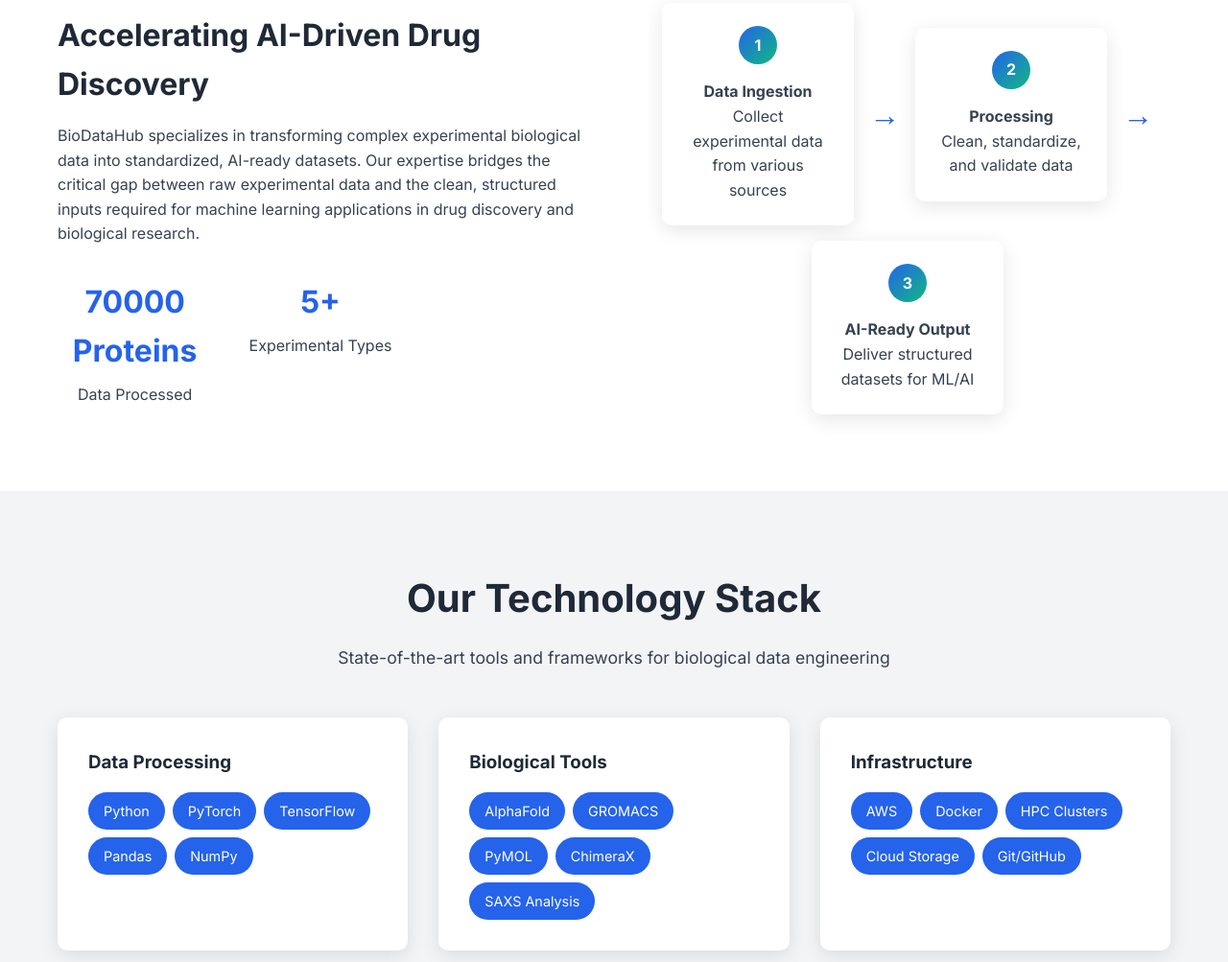
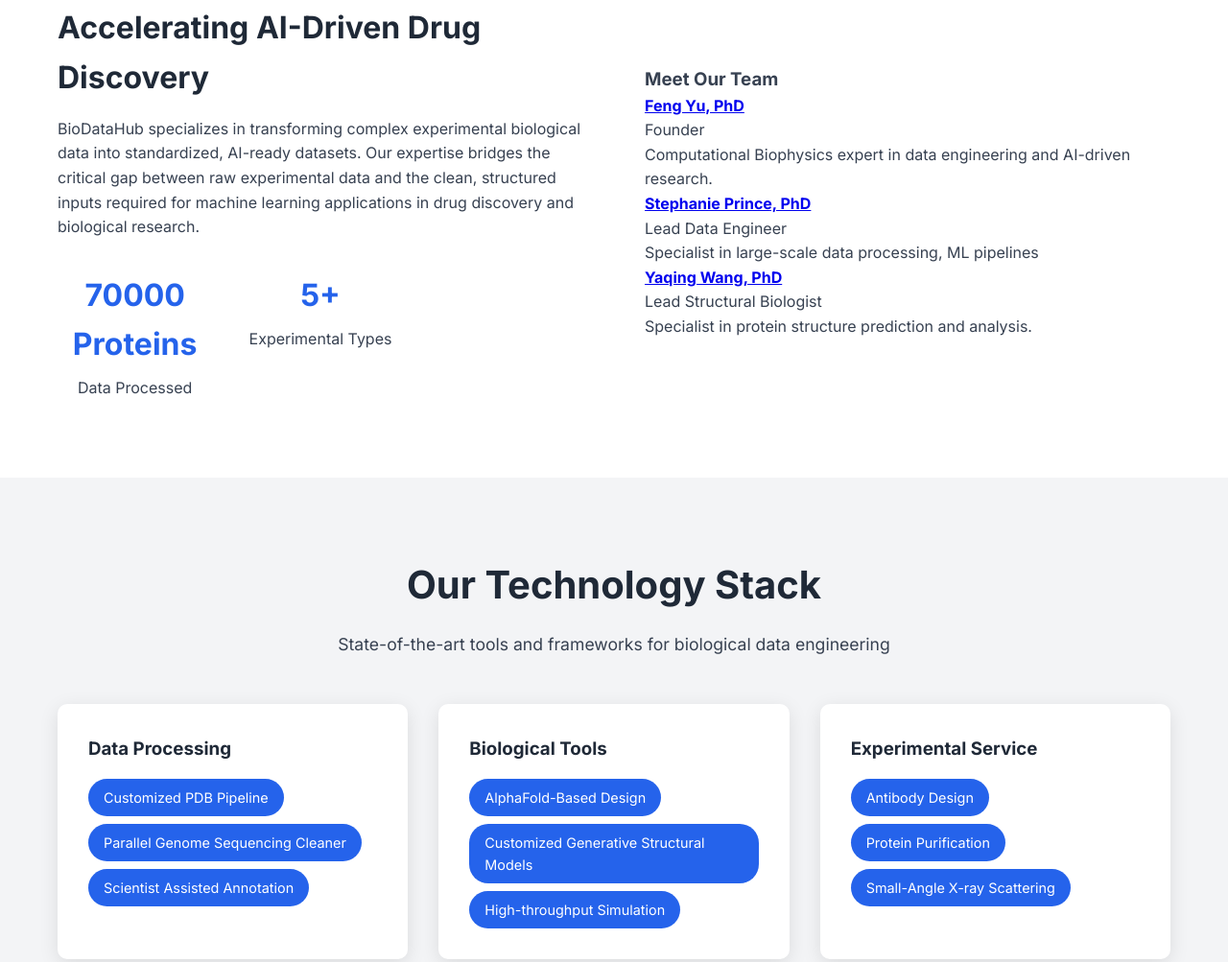
Before and after one commit to biodatahub/biodatahub.github.io, a plain HTML site: page index.html in a window 1280 px wide. Shown: the part 1507-2510 px from the top of the page at 96% size. Drawn offline with Linux system fonts and the light colour scheme.

Commit message:
add about

```diff
--- a/index.html
+++ b/index.html
@@ -42,7 +42,7 @@
         </div>
         <div class="hero-visual">
             <div class="data-flow-animation">
-                <div class="data-node" id="raw-data">Raw Data</div>
+                <div class="data-node" id="experimental-data">Raw Data</div>
                 <div class="data-flow-line"></div>
                 <div class="data-node" id="processing">Processing</div>
                 <div class="data-flow-line"></div>
@@ -58,28 +58,16 @@
             <p class="section-subtitle">Comprehensive data engineering solutions for experimental biology</p>
 
             <div class="services-grid">
-                <div class="service-card">
-                    <div class="service-icon">
-                        <i class="fas fa-lock"></i>
-                    </div>
-                    <h3>Private Data Engineering</h3>
-                    <p>Custom data engineering solutions for proprietary experimental datasets with complete confidentiality and security</p>
-                    <ul class="service-features">
-                        <li>End-to-end data pipeline development</li>
-                        <li>Quality assurance and validation</li>
-                        <li>Secure cloud infrastructure</li>
-                    </ul>
-                </div>
 
                 <div class="service-card">
                     <div class="service-icon">
                         <i class="fas fa-database"></i>
                     </div>
-                    <h3>Public Dataset Curation</h3>
+                    <h3>Curated Dataset Subscription</h3>
                     <p>Transform publicly available biological datasets into clean, AI-ready training data</p>
                     <ul class="service-features">
+                        <li>Low Cost and Startup Friendly</li>
                         <li>Data standardization and cleaning</li>
-                        <li>Metadata enrichment</li>
                         <li>Format optimization for ML/AI</li>
                     </ul>
                 </div>
@@ -89,13 +77,27 @@
                         <i class="fas fa-flask"></i>
                     </div>
                     <h3>Experimental Data Generation</h3>
-                    <p>Generate high-quality experimental data through our partner laboratory network</p>
+                    <p>Generate high-quality experimental data with in-house former National Lab Scientists</p>
                     <ul class="service-features">
-                        <li>Custom experimental design</li>
+                        <li>AI-driven experimental design</li>
                         <li>Data collection and processing</li>
                         <li>Integration with AI pipelines</li>
                     </ul>
                 </div>
+
+                <div class="service-card">
+                    <div class="service-icon">
+                        <i class="fas fa-lock"></i>
+                    </div>
+                    <h3>Private Data Engineering</h3>
+                    <p>Custom data engineering solutions for pharmaceutical companies with complete confidentiality and security</p>
+                    <ul class="service-features">
+                        <li>End-to-end data pipeline development</li>
+                        <li>Quality assurance and validation</li>
+                        <li>Secure cloud infrastructure</li>
+                    </ul>
+                </div>
+
             </div>
         </div>
     </section>
@@ -122,23 +124,30 @@
                 </div>
 
                 <div class="about-visual">
-                    <div class="process-diagram">
-                        <div class="process-step">
-                            <div class="step-number">1</div>
-                            <h4>Data Ingestion</h4>
-                            <p>Collect experimental data from various sources</p>
-                        </div>
-                        <div class="process-arrow">→</div>
-                        <div class="process-step">
-                            <div class="step-number">2</div>
-                            <h4>Processing</h4>
-                            <p>Clean, standardize, and validate data</p>
-                        </div>
-                        <div class="process-arrow">→</div>
-                        <div class="process-step">
-                            <div class="step-number">3</div>
-                            <h4>AI-Ready Output</h4>
-                            <p>Deliver structured datasets for ML/AI</p>
+                    <div class="team-section">
+                        <h3>Meet Our Team</h3>
+                        <div class="team-grid">
+                            <div class="team-member">
+                                <a href="https://www.linkedin.com/in/feng-yu-631731220/" target="_blank" rel="noopener">
+                                    <h4>Feng Yu, PhD</h4>
+                                </a>
+                                <p>Founder</p>
+                                <p>Computational Biophysics expert in data engineering and AI-driven research.</p>
+                            </div>
+                            <div class="team-member">
+                                <a href="https://www.linkedin.com/in/stephprince/" target="_blank" rel="noopener">
+                                    <h4>Stephanie Prince, PhD</h4>
+                                </a>
+                                <p>Lead Data Engineer</p>
+                                <p>Specialist in large-scale data processing, ML pipelines</p>
+                            </div>
+                            <div class="team-member">
+                                <a href="https://www.linkedin.com/in/yaqingwangbio/" target="_blank" rel="noopener">
+                                    <h4>Yaqing Wang, PhD</h4>
+                                </a>
+                                <p>Lead Structural Biologist</p>
+                                <p>Specialist in protein structure prediction and analysis.</p>
+                            </div>
                         </div>
                     </div>
                 </div>
@@ -156,33 +165,28 @@
                 <div class="tech-category">
                     <h3>Data Processing</h3>
                     <div class="tech-items">
-                        <span class="tech-tag">Python</span>
-                        <span class="tech-tag">PyTorch</span>
-                        <span class="tech-tag">TensorFlow</span>
-                        <span class="tech-tag">Pandas</span>
-                        <span class="tech-tag">NumPy</span>
+                        <span class="tech-tag">Customized PDB Pipeline</span>
+                        <span class="tech-tag">Parallel Genome Sequencing Cleaner</span>
+                        <span class="tech-tag">Scientist Assisted Annotation</span>
                     </div>
                 </div>
 
                 <div class="tech-category">
                     <h3>Biological Tools</h3>
                     <div class="tech-items">
-                        <span class="tech-tag">AlphaFold</span>
-                        <span class="tech-tag">GROMACS</span>
-                        <span class="tech-tag">PyMOL</span>
-                        <span class="tech-tag">ChimeraX</span>
-                        <span class="tech-tag">SAXS Analysis</span>
+                        <span class="tech-tag">AlphaFold-Based Design</span>
+                        <span class="tech-tag">Customized Generative Structural Models</span>
+                        <span class="tech-tag">High-throughput Simulation</span>
                     </div>
                 </div>
 
                 <div class="tech-category">
-                    <h3>Infrastructure</h3>
+                    <h3>Experimental Service</h3>
                     <div class="tech-items">
-                        <span class="tech-tag">AWS</span>
-                        <span class="tech-tag">Docker</span>
-                        <span class="tech-tag">HPC Clusters</span>
-                        <span class="tech-tag">Cloud Storage</span>
-                        <span class="tech-tag">Git/GitHub</span>
+                        <span class="tech-tag">Antibody Design</span>
+                        <span class="tech-tag">Protein Purification</span>
+                        <span class="tech-tag">Small-Angle X-ray Scattering</span>
+
                     </div>
                 </div>
             </div>
@@ -193,8 +197,8 @@
                 <div class="showcase-content">
                     <div class="showcase-description">
                         <p>AlphaSAXS transforms Small-Angle X-ray Scattering (SAXS) experimental data directly into accurate protein structure predictions using advanced AI models. This project, accepted at ICLR 2025 GEM Workshop, showcases our ability to build sophisticated data pipelines that bridge experimental techniques with cutting-edge AI.</p>
-                        <a href="https://github.com/biodatahub/alphasaxs" class="btn btn-outline" target="_blank">
-                            <i class="fab fa-github"></i> View on GitHub
+                        <a href="https://openreview.net/forum?id=alphasaxs2025" class="btn btn-outline" target="_blank">
+                            <i class="fas fa-external-link-alt"></i> View on OpenReview
                         </a>
                     </div>
                 </div>
```
